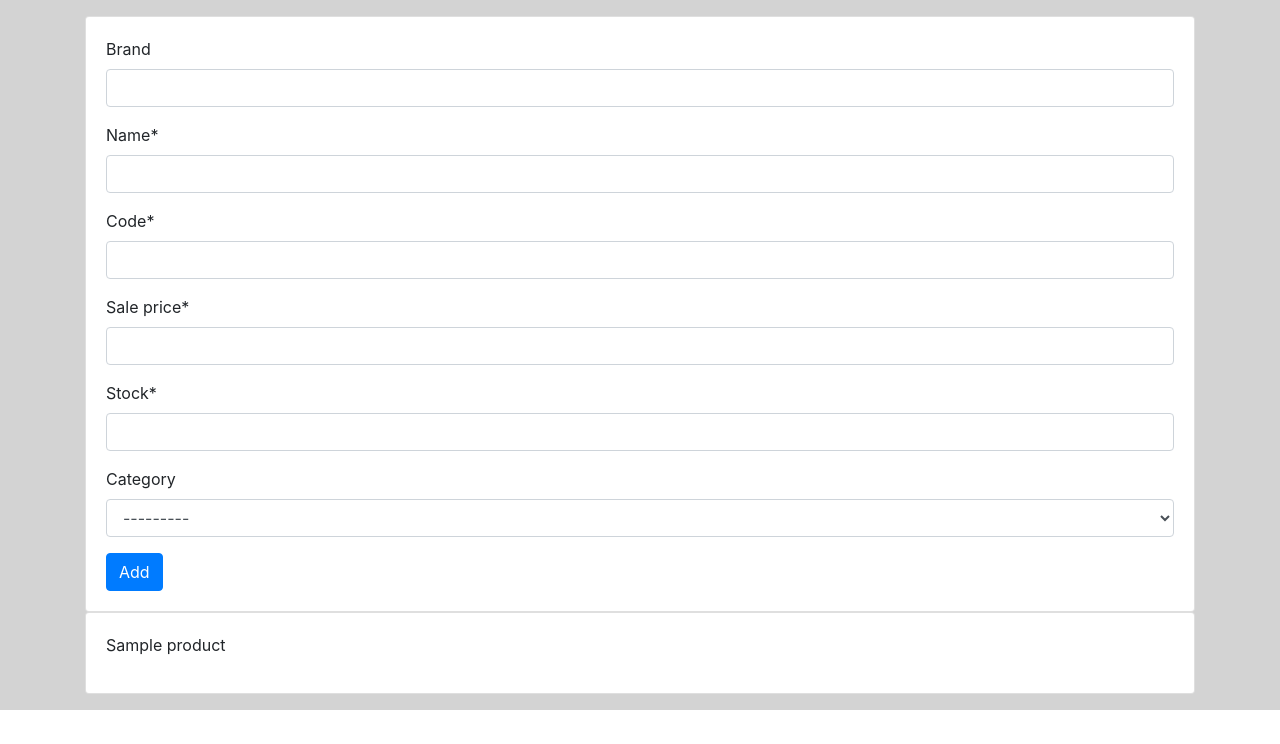
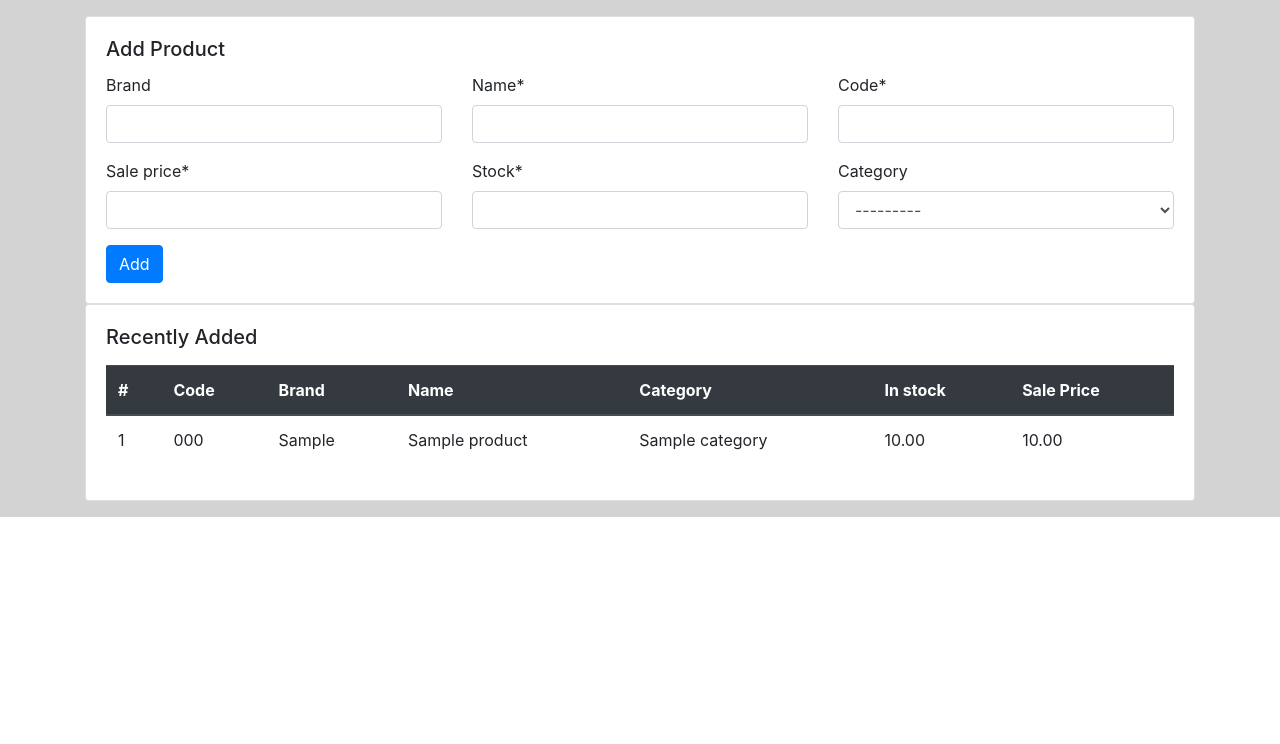
Before and after one commit to daniyaalk/busman, a Django app: page /products/add/ in a window 1280 px wide. Shown: the part 56-800 px from the top of the page. Run offline with Django 3.2, Linux system fonts and the light colour scheme; a user stored in the database is signed in; tables that the repository leaves empty hold one stand-in row (values such as "Sample post"); some libraries are stand-ins or nearby versions.

Commit message:
Changed product add view to CBV

```diff
--- a/products/forms.py
+++ b/products/forms.py
@@ -1,14 +1,26 @@
-from django.forms import ModelForm, ModelChoiceField
+from django.forms import ModelForm
+from django.core.validators import ValidationError
 from .models import Product, Category
 
-class ProductForm(ModelForm):
+def productform_factory(organization=None):
 
-    class Meta:
-        model = Product
-        fields = ['brand', 'name', 'code', 'sale_price', 'stock', 'category']
+    class ProductForm(ModelForm):
 
-    def __init__(self, *args, **kwargs):
-        self.organization = kwargs.pop("organization")
-        super().__init__(*args, **kwargs)
-        self.fields["category"].queryset = Category.objects.filter(
-            organization=self.organization)
+        class Meta:
+            model = Product
+            fields = ['brand', 'name', 'code', 'sale_price', 'stock', 'category']
+
+        def __init__(self, *args, **kwargs):
+            super().__init__(*args, **kwargs)
+            self.fields["category"].queryset = Category.objects.filter(
+                organization=organization)
+
+        def clean(self):
+            cleaned_data = self.cleaned_data
+
+            if Product.objects.filter(organization=organization, code=self.cleaned_data['code']).count() != 0:
+                raise ValidationError({'code': 'A product with this code already exists!'})
+
+            return super().clean()
+
+    return ProductForm
--- a/products/models.py
+++ b/products/models.py
@@ -26,9 +26,4 @@ class Product(models.Model):
 
     class Meta:
         order_with_respect_to = 'organization'
-
-    def clean(self):
-
-        if Product.objects.filter(organization=self.organization, code=self.code).count != 0:
-            raise ValidationError(
-                {'code': "A product with this code already exists!"})
+        unique_together = [['organization','code']]
--- a/products/templates/products/product_form.html
+++ b/products/templates/products/product_form.html
@@ -6,20 +6,57 @@
         <div class="container">
             <div class="card">
                 <div class="card-body">
+                    <h5 class="card-title">Add Product</h5>
                     <form action="" method="POST">
                         {% csrf_token %}
-                        <table>
-                            {{ form|crispy }}
-                        </table>
+                        <div class="row">
+                            <div class="col-md-4">{{ form.brand|as_crispy_field}}</div>
+                            <div class="col-md-4">{{ form.name|as_crispy_field}}</div>
+                            <div class="col-md-4">{{ form.code|as_crispy_field}}</div>
+                        </div>
+                        <div class="row">
+                            <div class="col-md-4">{{ form.sale_price|as_crispy_field}}</div>
+                            <div class="col-md-4">{{ form.stock|as_crispy_field}}</div>
+                            <div class="col-md-4">{{ form.category|as_crispy_field}}</div>
+                        </div>
                         <input type="submit" value="Add" class="btn btn-primary">
                     </form>
                 </div>
             </div>
             <div class="card">
                 <div class="card-body">
-                    {% for product in recent %}
-                    <p>{{ product.name }}</p>
-                    {% endfor %}
+                    <h5 class="card-title">Recently Added</h5>
+                    <div class="table-responsive mt-3">
+
+                        <table class="table table-hover">
+                            <thead class="thead-dark">
+                                <tr>
+                                    <th>#</th>
+                                    <th>Code</th>
+                                    <th>Brand</th>
+                                    <th>Name</th>
+                                    <th>Category</th>
+                                    <th>In stock</th>
+                                    <th>Sale Price</th>
+                                </tr>
+                            </thead>
+                            {% for item in recent %}
+                            <tr>
+                                <td>{{ forloop.counter }}</td>
+                                <td>{{ item.code }}</td>
+                                <td>{{ item.brand }}</td>
+                                <td>{{ item.name }}</td>
+                                <td>{{ item.category }}</td>
+                                <td>{{ item.stock }}</td>
+                                <td>{{ item.sale_price }}</td>
+                            </tr>
+                            {% empty %}
+                            <tr>
+                                <td style="text-align: center;" colspan="6">No products added!</td>
+                            </tr>
+                            {% endfor %}
+                        </table>
+                    </div>
                 </div>
             </div>
 
--- a/products/urls.py
+++ b/products/urls.py
@@ -4,5 +4,5 @@ from . import views
 urlpatterns = [
     path("", views.ProductListView.as_view(), name='products-list'),
     # path("add/", views.ProductCreateView.as_view(), name='products-create'),
-    path("add/", views.addProducts, name='products-add'),
+    path("add/", views.ProductCreateView.as_view(), name='products-add'),
 ]
--- a/products/views.py
+++ b/products/views.py
@@ -1,10 +1,10 @@
 from django.shortcuts import render, redirect
-from django.views.generic import ListView
+from django.urls import reverse_lazy
+from django.views.generic import ListView, CreateView
 from django.contrib.auth.mixins import LoginRequiredMixin
 from organization.models import Organization
-from django.forms import modelformset_factory, inlineformset_factory
 from .models import Product, Category
-from .forms import ProductForm
+from .forms import productform_factory
 
 # Create your views here.
 class ProductListView(LoginRequiredMixin, ListView):
@@ -18,32 +18,29 @@ class ProductListView(LoginRequiredMixin, ListView):
     def get_queryset(self):
         return Product.objects.filter(organization=self.request.user.organization)
 
-def addProducts(request):
+class ProductCreateView(LoginRequiredMixin, CreateView):
+    model = Product
+    success_url = reverse_lazy('products-add')
+    form_class = productform_factory()
 
-    organization = request.user.organization
-    if request.method == "POST":
-        form = ProductForm(request.POST, organization=organization)
-        form.instance.organization = organization
+    def get_context_data(self, **kwargs):
+        organization = self.request.user.organization
+        context = super().get_context_data(**kwargs)
+        context['recent'] = Product.objects.filter(organization=organization).order_by("-id")[:5]
+        return context
+
+    def get(self, request):
+        self.form_class = productform_factory(
+            organization=request.user.organization)
+        return super().get(request)
+
+    def post(self, request):
+        self.form_class = productform_factory(
+            organization=request.user.organization)
+
+        return super().post(request)
+
+    def form_valid(self, form):
         if form.is_valid():
-            form.save()
-            return redirect("products-add")
-    else:
-        form = ProductForm(organization=organization)
-
-    recent = Product.objects.filter(organization=organization).order_by("-id")[:5]
-
-    context = {
-        'form': form,
-        'title': 'Add Product',
-        'recent': recent
-    }
-    return render(request, "products/product_form.html", context=context)
-
-# class ProductCreateView(LoginRequiredMixin, CreateView):
-#     model = Product
-#     form_class = ProductForm
-
-#     def get_context_data(self, **kwargs):
-#         context = super().get_context_data(**kwargs)
-#         context["formset"] = ProductFormset()
-#         return context
+            form.instance.organization = self.request.user.organization
+            return super().form_valid(form)
```
Also changed, not shown: products/migrations/0005_auto_20200916_1031.py (added), products/migrations/0006_auto_20200916_1120.py (added).
